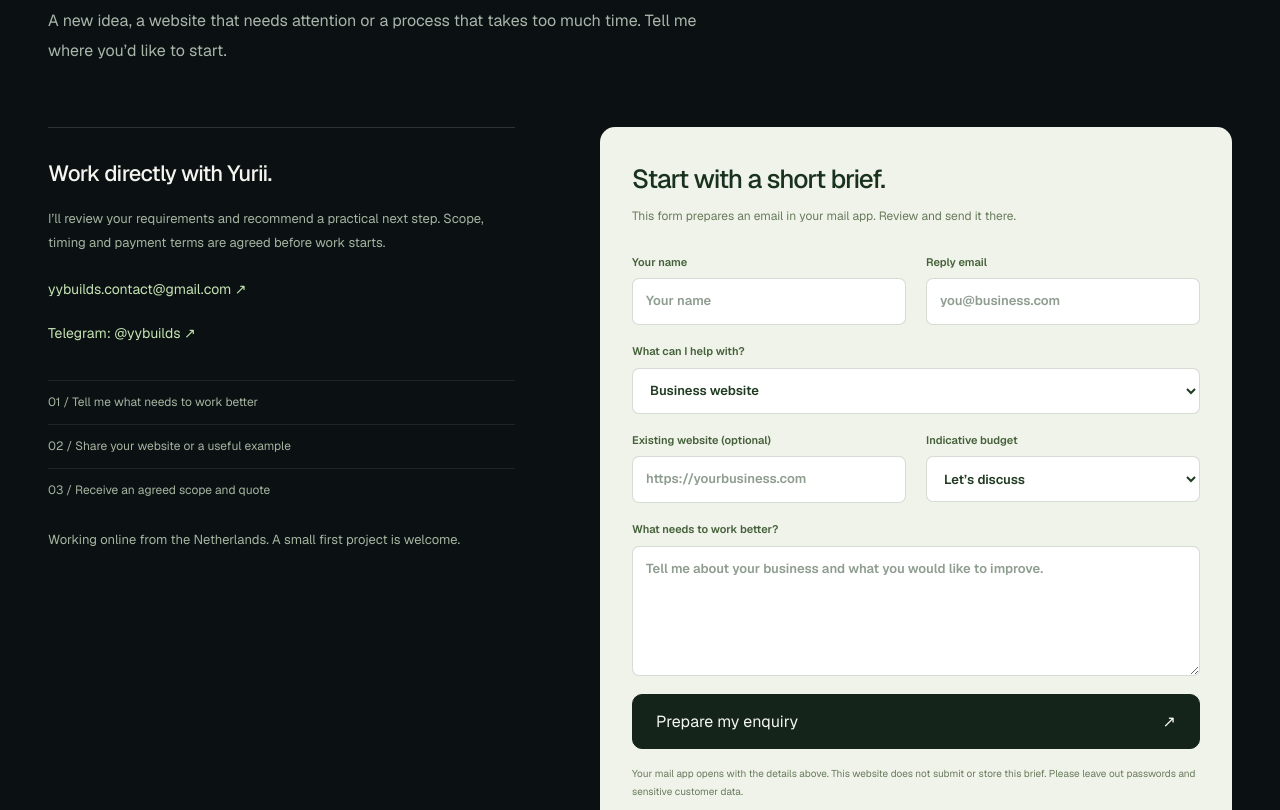
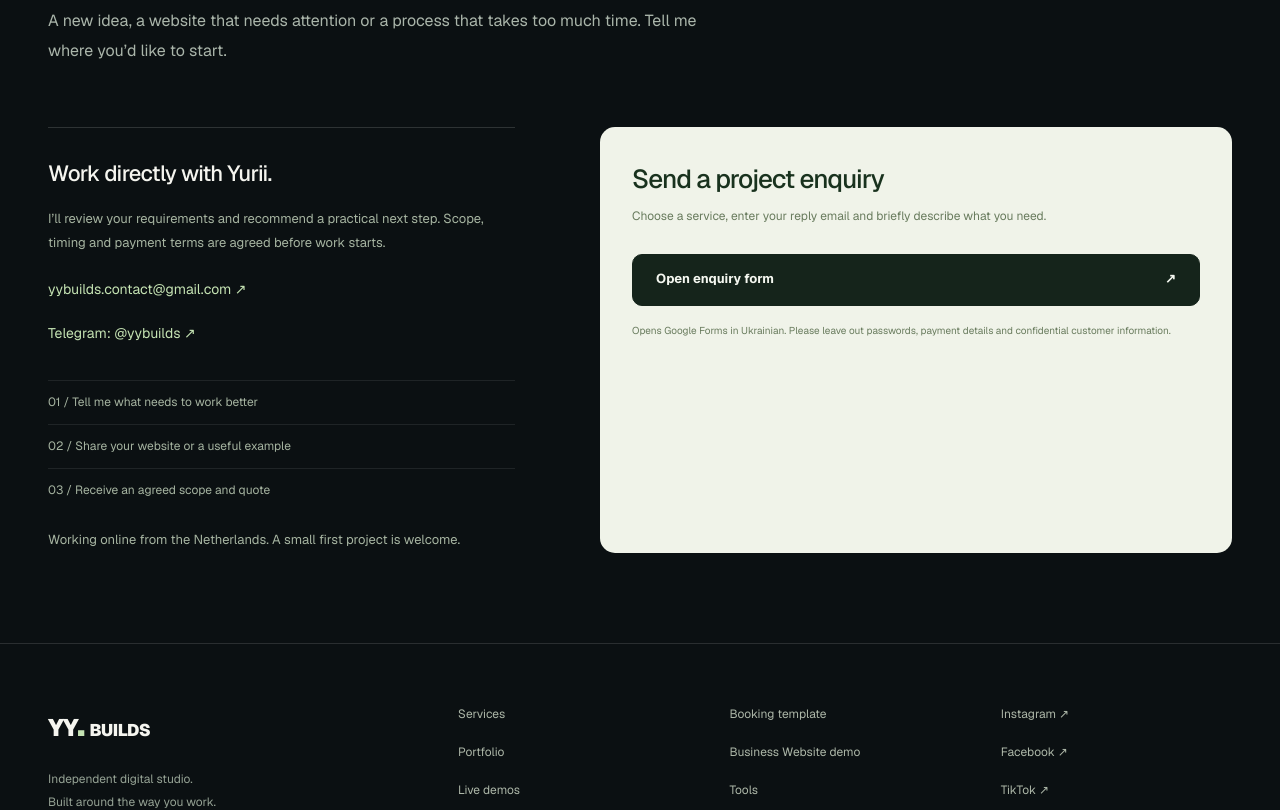
Before and after one commit to hellonexavo/nexavo, a Next.js app: page /contact in a window 1280 px wide. Shown: the part 400-1210 px from the top of the page. Built offline with nearby package versions, Linux system fonts and the light colour scheme.

Commit message:
Route YY Builds enquiries to the tested intake form

```diff
--- a/app/[locale]/[[...section]]/page.tsx
+++ b/app/[locale]/[[...section]]/page.tsx
@@ -2,8 +2,15 @@ import Link from "next/link";
 import { notFound } from "next/navigation";
 import type { Metadata } from "next";
 import s from "./locale.module.css";
+import { enquiryFormUrl } from "../../lib/contact";
 const langs=["uk","pl","en","nl"] as const;
 type L=typeof langs[number];
+const enquiryLabels = {
+  uk: "Залишити заявку",
+  pl: "Otwórz formularz (po ukraińsku)",
+  en: "Open enquiry form (in Ukrainian)",
+  nl: "Open het aanvraagformulier (in het Oekraïens)",
+};
 const paths=["","services","pricing","investors","about","contact","demos","portfolio"] as const;
 type P=typeof paths[number];
 const tr={
@@ -30,7 +37,7 @@ return <div className={s.site} lang={l}><header className={s.header}><div classN
 {p==="pricing"&&<section className={s.light}><div className={s.wrap}><p className={s.eyebrow}>YY / PRICING</p><h1 className={s.title}>{d.prices}</h1><p className={s.sub}>{d.pricesText}</p><div className={s.prices}>{d.priceRows.map(([name,cost])=><div className={s.priceRow} key={name}><h3>{name}</h3><strong>{cost}</strong><Link href={link(l,"contact")}>{d.talk} ↗</Link></div>)}</div></div></section>}
 {p==="investors"&&<><section className={s.hero}><div className={s.wrap}><p className={s.eyebrow}>YY / COMPANY OVERVIEW · 2026</p><h1>{d.invest}</h1><p className={s.lead}>{d.investText}</p><Link className={s.button} href={link(l,"contact")}>{d.talk} ↗</Link><p className={s.noteDark}>{d.disclaimer}</p></div></section><section className={s.light}><div className={s.wrap}><div className={s.grid}>{headings(d.investRows)}</div><h2>{d.products}</h2><div className={s.grid}>{headings(d.productRows)}</div><p className={s.note}>{d.note}</p></div></section></>}
 {p==="about"&&<section className={s.light}><div className={s.wrap}><p className={s.eyebrow}>YY / ABOUT</p><h1 className={s.title}>{d.about}</h1><p className={s.sub}>{d.aboutText}</p></div></section>}
-{p==="contact"&&<section className={s.light}><div className={s.wrap}><p className={s.eyebrow}>YY / CONTACT</p><h1 className={s.title}>{d.contact}</h1><p className={s.sub}>{d.contactText}</p><div className={s.contact}><strong>yybuilds.contact@gmail.com</strong><a className={s.darkButton} href="mailto:yybuilds.contact@gmail.com?subject=YY%20Builds%20project%20enquiry">{d.email} ↗</a><p>{d.emailNote}</p></div></div></section>}
+{p==="contact"&&<section className={s.light}><div className={s.wrap}><p className={s.eyebrow}>YY / CONTACT</p><h1 className={s.title}>{d.contact}</h1><p className={s.sub}>{d.contactText}</p><div className={s.contact}><a className={s.darkButton} href={enquiryFormUrl}>{enquiryLabels[l]} ↗</a><a href="mailto:yybuilds.contact@gmail.com?subject=YY%20Builds%20project%20enquiry">{d.email} ↗</a><p>{d.emailNote}</p></div></div></section>}
 {(p==="demos"||p==="portfolio")&&<section className={s.light}><div className={s.wrap}><p className={s.eyebrow}>YY / SHOWCASE</p><h1 className={s.title}>{p==="demos"?d.demos:d.portfolio}</h1><p className={s.sub}>{p==="demos"?d.demosText:d.portfolioText}</p><Link className={s.darkButton} href={"/"+p}>{d.view} ↗</Link></div></section>}
 </main><footer className={s.footer}><div className={s.wrap}><strong>YY<span>.</span> BUILDS</strong><p>{d.foot}</p><a href="mailto:yybuilds.contact@gmail.com">yybuilds.contact@gmail.com</a><p className={s.small}>{d.disclaimer}</p><div className={s.bottomLinks}>{paths.map((z,i)=><Link href={link(l,z)} key={z}>{d.nav[i]}</Link>)}</div></div></footer></div>;
 }
--- a/app/checkout/page.tsx
+++ b/app/checkout/page.tsx
@@ -1,2 +1,5 @@
 import { redirect } from "next/navigation";
-export default function LegacyOrderRedirect(){redirect("/pricing");}
+
+export default function LegacyOrderRedirect() {
+  redirect("/contact");
+}
--- a/app/components/ProjectBrief.tsx
+++ /dev/null
@@ -1,132 +0,0 @@
-"use client";
-import { useState } from "react";
-import { services, projectEmail } from "../lib/services";
-import s from "../studio.module.css";
-export default function ProjectBrief({
-  initialService,
-}: {
-  initialService: string;
-}) {
-  const [name, setName] = useState("");
-  const [email, setEmail] = useState("");
-  const [service, setService] = useState(
-    services.some((item) => item.id === initialService)
-      ? initialService
-      : "website",
-  );
-  const [url, setUrl] = useState("");
-  const [budget, setBudget] = useState("Let’s discuss");
-  const [message, setMessage] = useState("");
-  const [prepared, setPrepared] = useState(false);
-  const chosen =
-    services.find((item) => item.id === service)?.title || "Project enquiry";
-  const body = `Name: ${name.trim()}\nReply email: ${email.trim()}\nService: ${chosen}\nExisting website: ${url.trim() || "Not supplied"}\nBudget: ${budget}\n\nWhat I need:\n${message.trim()}`;
-  const href = `mailto:${projectEmail}?subject=${encodeURIComponent(`YY Builds enquiry — ${chosen}`)}&body=${encodeURIComponent(body)}`;
-  return (
-    <form
-      className={s.briefForm}
-      onSubmit={(event) => {
-        event.preventDefault();
-        setPrepared(true);
-        window.location.href = href;
-      }}
-    >
-      <h2>Start with a short brief.</h2>
-      <p>
-        This form prepares an email in your mail app. Review and send it there.
-      </p>
-      <div className={s.formFields}>
-        <label>
-          Your name
-          <input
-            autoComplete="name"
-            required
-            maxLength={100}
-            value={name}
-            onChange={(e) => setName(e.target.value)}
-            placeholder="Your name"
-          />
-        </label>
-        <label>
-          Reply email
-          <input
-            type="email"
-            autoComplete="email"
-            required
-            maxLength={200}
-            value={email}
-            onChange={(e) => setEmail(e.target.value)}
-            placeholder="you@business.com"
-          />
-        </label>
-      </div>
-      <label>
-        What can I help with?
-        <select value={service} onChange={(e) => setService(e.target.value)}>
-          {services.map((item) => (
-            <option value={item.id} key={item.id}>
-              {item.title}
-            </option>
-          ))}
-        </select>
-      </label>
-      <div className={s.formFields}>
-        <label>
-          Existing website (optional)
-          <input
-            type="url"
-            autoComplete="url"
-            maxLength={250}
-            value={url}
-            onChange={(e) => setUrl(e.target.value)}
-            placeholder="https://yourbusiness.com"
-          />
-        </label>
-        <label>
-          Indicative budget
-          <select value={budget} onChange={(e) => setBudget(e.target.value)}>
-            {[
-              "Let’s discuss",
-              "Under €200",
-              "€200–€600",
-              "€600–€1,500",
-              "€1,500+",
-            ].map((item) => (
-              <option key={item}>{item}</option>
-            ))}
-          </select>
-        </label>
-      </div>
-      <label>
-        What needs to work better?
-        <textarea
-          required
-          minLength={10}
-          maxLength={1500}
-          value={message}
-          onChange={(e) => setMessage(e.target.value)}
-          placeholder="Tell me about your business and what you would like to improve."
-        />
-      </label>
-      <button type="submit" className={s.darkButton}>
-        Prepare my enquiry <span aria-hidden="true">↗</span>
-      </button>
-      <p className={s.formHint}>
-        Your mail app opens with the details above. This website does not submit
-        or store this brief. Please leave out passwords and sensitive customer
-        data.
-      </p>
-      {prepared && (
-        <div role="status">
-          <p className={s.formHint}>
-            Email prepared. It has not been sent by this website. If your mail
-            app did not open, use the link below or email us directly.
-          </p>
-          <a className={s.emailFallback} href={href}>
-            Open the prepared email again ↗
-          </a>
-        </div>
-      )}
-    </form>
-  );
-}
--- a/app/contact/page.tsx
+++ b/app/contact/page.tsx
@@ -1,5 +1,6 @@
 import { StudioFrame } from "../components/StudioFrame";
-import ProjectBrief from "../components/ProjectBrief";
+import { enquiryFormUrl } from "../lib/contact";
+import { services } from "../lib/services";
 import s from "../studio.module.css";
 export const metadata = {
   title: "Discuss Your Project | YY Builds",
@@ -12,7 +13,8 @@ export default async function Contact({
 }: {
   searchParams: Promise<{ service?: string }>;
 }) {
-  const params = await searchParams;
+  const { service } = await searchParams;
+  const selectedService = services.find((item) => item.id === service);
   return (
     <StudioFrame>
       <div className={s.wrap}>
@@ -55,7 +57,21 @@ export default async function Contact({
               welcome.
             </p>
           </aside>
-          <ProjectBrief initialService={params.service || ""} />
+          <section className={s.briefForm} aria-labelledby="enquiry-heading">
+            <h2 id="enquiry-heading">Send a project enquiry</h2>
+            <p>
+              {selectedService
+                ? `Tell me what you need for ${selectedService.title}. Include the service name in your description if it isn’t listed in the form.`
+                : "Choose a service, enter your reply email and briefly describe what you need."}
+            </p>
+            <a className={s.darkButton} href={enquiryFormUrl}>
+              Open enquiry form <span aria-hidden="true">↗</span>
+            </a>
+            <p className={s.formHint}>
+              Opens Google Forms in Ukrainian. Please leave out passwords,
+              payment details and confidential customer information.
+            </p>
+          </section>
         </div>
       </div>
     </StudioFrame>
--- a/app/lib/contact.ts
+++ b/app/lib/contact.ts
@@ -1,3 +1,6 @@
+export const enquiryFormUrl =
+  "https://docs.google.com/forms/d/e/1FAIpQLSfpZsnTOhyaeM36cFbjcXHG9NiQv0d9ucbyCXwZtkUvoJ27FA/viewform";
+
 export const contactDetails = {
   email: "yybuilds.contact@gmail.com",
   telegram: "@yybuilds",
--- a/app/page.tsx
+++ b/app/page.tsx
@@ -5,6 +5,10 @@ import { StudioFrame, ProjectCTA } from "./components/StudioFrame";
 import StudioWork from "./components/StudioWork";
 import StudioVideos from "./components/StudioVideos";
 import s from "./studio.module.css";
+import { services } from "./lib/services";
+
+const starterOfferIds = ["fixes", "crm", "landing"];
+const starterOffers = services.filter((service) => starterOfferIds.includes(service.id));
 export const metadata = {
   title: "YY Builds | AI Workflows, Websites & Business Systems",
   description:
@@ -37,7 +41,7 @@ export default function Home() {
               </p>
               <div className={s.actions}>
                 <Link className={s.button} href="/contact">
-                  Discuss your project <span aria-hidden="true">↗</span>
+                  Send a project enquiry <span aria-hidden="true">↗</span>
                 </Link>
                 <a className={s.inlineLink} href="#live-demo">
                   See our approach <span aria-hidden="true">↓</span>
@@ -204,8 +208,14 @@ export default function Home() {
           </div>
           <div className={s.solutionsFoot}>
             <p>
-              Already have a website? Small fixes start from €15. Website care
-              starts from €30/month.
+              {starterOffers.map((service, index) => (
+                <span key={service.id}>
+                  {index > 0 && " · "}
+                  <Link href={`/contact?service=${service.id}`}>
+                    {service.title} {service.price}
+                  </Link>
+                </span>
+              ))}
             </p>
             <Link className={s.inlineLink} href="/pricing">
               All services & starting prices ↗
```
